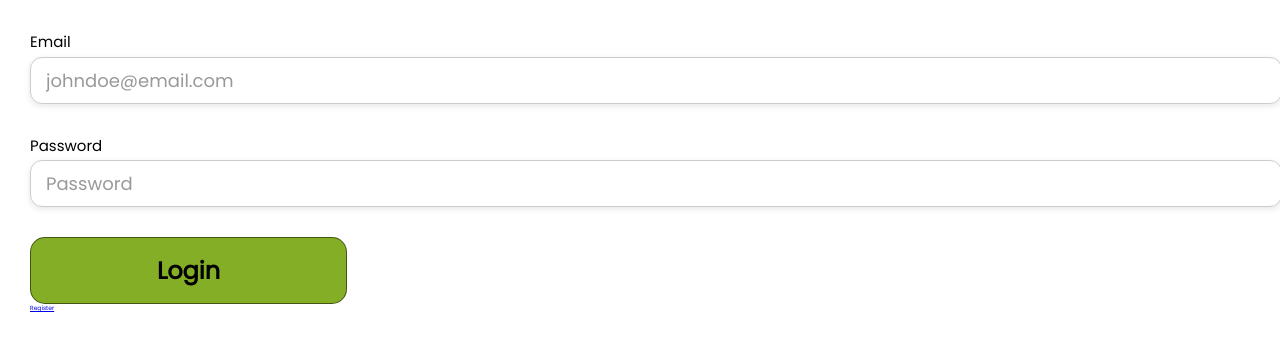
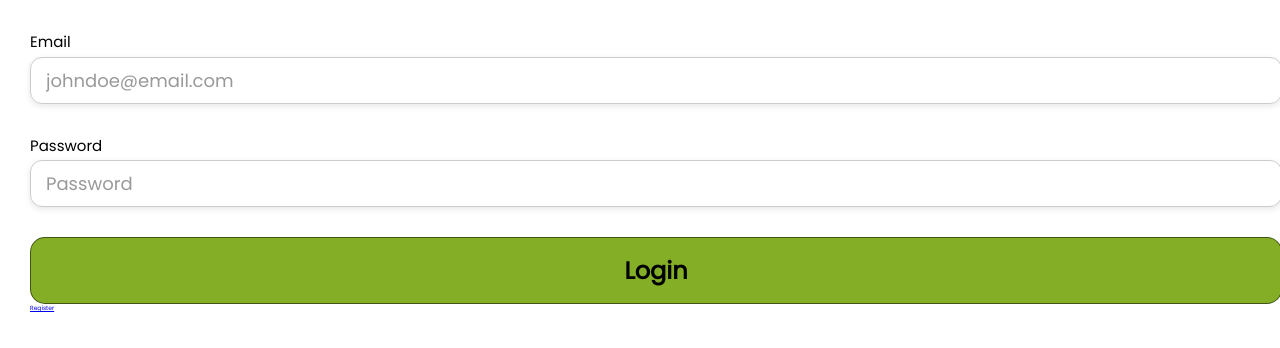
Before and after one commit to debnoceda/CMSC126-LongExam2, a React (Vite) app in the folder frontend/: page /login in a window 1280 px wide. Shown: the top 348 px of the page. Built offline with nearby package versions, Linux system fonts and the light colour scheme; some icons are missing; a web font is replaced by a local one.

Commit message:
Modify button width

```diff
--- a/frontend/src/styles/Button.css
+++ b/frontend/src/styles/Button.css
@@ -24,7 +24,7 @@
 
 /* Large Button */
 .btn-large {
-    width: 47.5rem;
+    width: 100%;
     padding: 2.5rem;
     gap: 2rem;
     font-size: 4rem;
```
